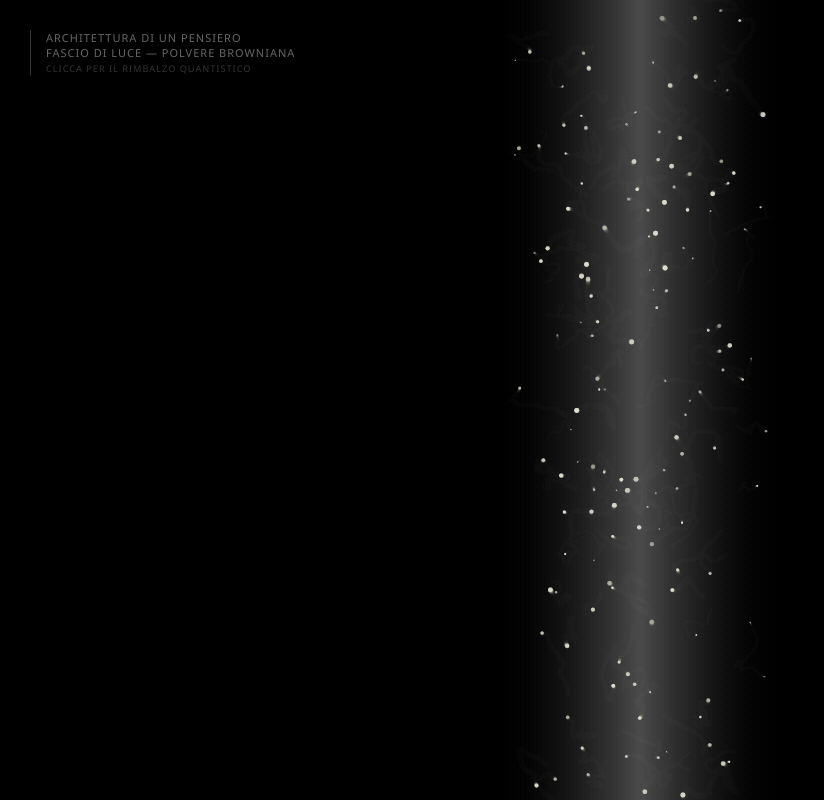
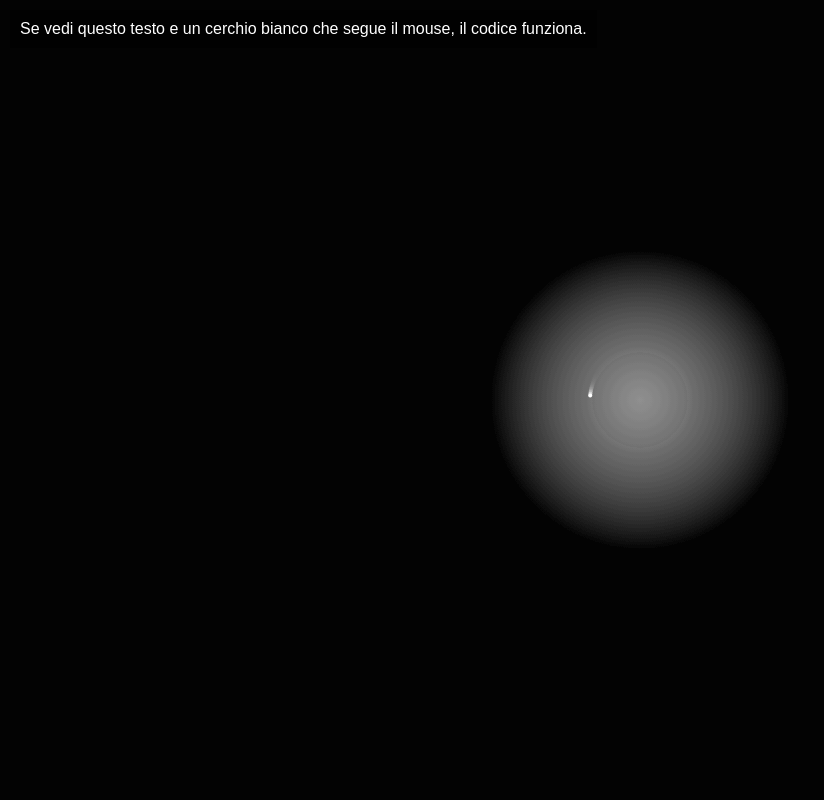
Before and after one commit to biancamariaboninsegni-del/ROVELLI-UNIVERSO, a plain HTML site: page index.html in a window 1280 px wide. Shown: the whole page, without its empty margins (0-824 px from the left). Drawn offline with Linux system fonts and the light colour scheme.

Commit message:
Update index.html

```diff
--- a/index.html
+++ b/index.html
@@ -1,198 +1,55 @@
 <!DOCTYPE html>
-<html lang="it">
+<html>
 <head>
-    <meta charset="UTF-8">
-    <meta name="viewport" content="width=device-width, initial-scale=1.0">
-    <title>Universo di Bianca — Buchi Bianchi</title>
+    <title>Universo Bianca Test</title>
     <style>
-        /* CSS Integrato */
-        body, html {
-            margin: 0; padding: 0;
-            width: 100%; height: 100%;
-            overflow: hidden;
-            background-color: #000;
-            font-family: 'Segoe UI', Tahoma, Geneva, Verdana, sans-serif;
-        }
-
-        canvas {
-            display: block;
-            cursor: crosshair;
-        }
-
-        #hud {
-            position: absolute;
-            top: 30px; left: 30px;
-            color: rgba(255, 255, 255, 0.4);
-            pointer-events: none;
-            z-index: 10;
-            letter-spacing: 1px;
-            text-transform: uppercase;
-            font-size: 11px;
-            border-left: 1px solid rgba(255, 255, 255, 0.2);
-            padding-left: 15px;
-        }
-
-        #whitehole {
-            position: absolute;
-            inset: 0;
-            display: flex;
-            align-items: center;
-            justify-content: center;
-            z-index: 100;
-            background: radial-gradient(circle, rgba(255, 255, 255, 0.15) 0%, rgba(0, 0, 0, 1) 85%);
-            color: #fff;
-            visibility: hidden;
-            opacity: 0;
-            transition: opacity 1.2s ease, visibility 1.2s;
-            text-align: center;
-        }
-
-        #whitehole.visible {
-            visibility: visible;
-            opacity: 1;
-        }
-
-        .card {
-            max-width: 500px;
-            padding: 40px;
-            background: rgba(10, 10, 10, 0.7);
-            backdrop-filter: blur(20px);
-            border-radius: 30px;
-            border: 1px solid rgba(255, 255, 255, 0.1);
-        }
-
-        h1 { font-weight: 200; letter-spacing: 4px; margin-bottom: 20px; }
-        p { line-height: 1.8; color: #ccc; font-style: italic; }
-
-        button {
-            margin-top: 30px;
-            padding: 10px 30px;
-            background: transparent;
-            border: 1px solid rgba(255,255,255,0.4);
-            color: #fff;
-            border-radius: 50px;
-            cursor: pointer;
-            transition: 0.4s;
-        }
-
-        button:hover { background: #fff; color: #000; }
+        body { margin: 0; background: #050505; overflow: hidden; color: white; font-family: sans-serif; }
+        canvas { display: block; }
+        #debug { position: absolute; top: 10px; left: 10px; background: rgba(0,0,0,0.5); padding: 10px; }
     </style>
 </head>
 <body>
-
-    <div id="hud">
-        Architettura di un pensiero<br>
-        Fascio di Luce — Polvere Browniana<br>
-        <small style="opacity: 0.5;">Clicca per il rimbalzo quantistico</small>
-    </div>
-
-    <div id="whitehole">
-        <div class="card">
-            <h1>BUCO BIANCO</h1>
-            <p>«La realtà non è come ci appare. Il tempo rimbalza e la materia riemerge dal passato.»</p>
-            <button onclick="closeWH()">Ritorna al fascio</button>
-        </div>
-    </div>
-
-    <canvas id="c"></canvas>
+    <div id="debug">Se vedi questo testo e un cerchio bianco che segue il mouse, il codice funziona.</div>
+    <canvas id="canvas"></canvas>
 
     <script>
-    /* JAVASCRIPT Integrato */
-    const canvas = document.getElementById('c');
+        const canvas = document.getElementById('canvas');
         const ctx = canvas.getContext('2d');
-    const whOverlay = document.getElementById('whitehole');
-
-    let w, h, particles = [];
-    let mouse = { x: window.innerWidth / 2, y: window.innerHeight / 2 };
-    let isCollapsing = false;
+        let w, h;
 
         function resize() {
             w = canvas.width = window.innerWidth;
             h = canvas.height = window.innerHeight;
         }
-    window.addEventListener('resize', resize);
+        window.onresize = resize;
         resize();
 
-    class Particle {
-        constructor() {
-            this.reset();
-        }
-        reset() {
-            this.x = (Math.random() - 0.5) * 200;
-            this.y = (Math.random() - 0.5) * h;
-            this.vx = (Math.random() - 0.5) * 1;
-            this.vy = (Math.random() - 0.5) * 1;
-            this.r = Math.random() * 2 + 0.5;
-            this.alpha = Math.random() * 0.4 + 0.2;
-        }
-        update() {
-            if (isCollapsing) {
-                this.vx += -this.x * 0.15;
-                this.vy += -this.y * 0.15;
-                this.vx *= 0.85; this.vy *= 0.85;
-            } else {
-                this.vx += (Math.random() - 0.5) * 0.1;
-                this.vy += (Math.random() - 0.5) * 0.1;
-                this.vx *= 0.98; this.vy *= 0.98;
-                if (Math.abs(this.x) > 130) this.vx *= -1;
-                if (Math.abs(this.y) > h/2) this.vy *= -1;
-            }
-            this.x += this.vx;
-            this.y += this.vy;
-        }
-        draw() {
-            ctx.beginPath();
-            ctx.fillStyle = `rgba(255, 253, 235, ${this.alpha})`;
-            ctx.arc(mouse.x + this.x, mouse.y + this.y, this.r, 0, Math.PI * 2);
-            ctx.fill();
-        }
-    }
+        let mouse = { x: w/2, y: h/2 };
+        window.onmousemove = (e) => { mouse.x = e.clientX; mouse.y = e.clientY; };
 
-    for (let i = 0; i < 150; i++) particles.push(new Particle());
-
-    function animate() {
-        ctx.fillStyle = "rgba(0, 0, 0, 0.2)";
+        function draw() {
+            // Sfondo semitrasparente per l'effetto scia
+            ctx.fillStyle = 'rgba(5, 5, 5, 0.2)';
             ctx.fillRect(0, 0, w, h);
 
-        const g = ctx.createLinearGradient(mouse.x - 150, 0, mouse.x + 150, 0);
-        g.addColorStop(0, "transparent");
-        g.addColorStop(0.5, "rgba(255, 255, 255, 0.08)");
-        g.addColorStop(1, "transparent");
-        ctx.fillStyle = g;
-        ctx.fillRect(mouse.x - 150, 0, 300, h);
+            // Disegna il fascio di luce semplificato
+            ctx.beginPath();
+            const grad = ctx.createRadialGradient(mouse.x, mouse.y, 0, mouse.x, mouse.y, 150);
+            grad.addColorStop(0, 'rgba(255, 255, 255, 0.2)');
+            grad.addColorStop(1, 'rgba(255, 255, 255, 0)');
+            ctx.fillStyle = grad;
+            ctx.arc(mouse.x, mouse.y, 150, 0, Math.PI * 2);
+            ctx.fill();
 
-        particles.forEach(p => {
-            p.update();
-            p.draw();
-        });
-        requestAnimationFrame(animate);
+            // Disegna una particella di "polvere"
+            ctx.fillStyle = "white";
+            ctx.beginPath();
+            ctx.arc(mouse.x + Math.sin(Date.now()/500)*50, mouse.y + Math.cos(Date.now()/500)*50, 2, 0, Math.PI*2);
+            ctx.fill();
+
+            requestAnimationFrame(draw);
         }
-
-    window.addEventListener('mousemove', e => {
-        mouse.x = e.clientX;
-        mouse.y = e.clientY;
-    });
-
-    window.addEventListener('mousedown', () => {
-        if (whOverlay.classList.contains('visible')) return;
-        isCollapsing = true;
-        setTimeout(() => {
-            whOverlay.classList.add('visible');
-        }, 700);
-    });
-
-    window.closeWH = function() {
-        whOverlay.classList.remove('visible');
-        setTimeout(() => {
-            isCollapsing = false;
-            particles.forEach(p => {
-                p.vx = (Math.random() - 0.5) * 25;
-                p.vy = (Math.random() - 0.5) * 25;
-            });
-        }, 600);
-    }
-
-    animate();
+        draw();
     </script>
 </body>
 </html>
```
Lines whose indentation alone changed are shown as unchanged.
